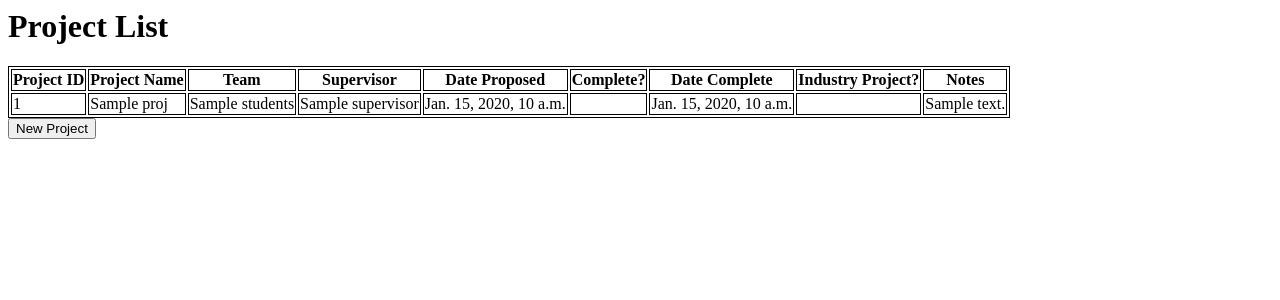
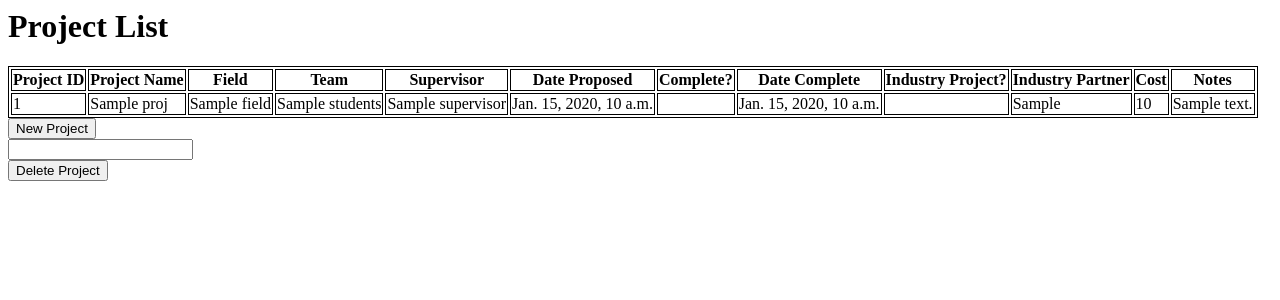
Before and after one commit to LassondeCapstoneGroup20/LassondeProjectsInventory, a Django app: template projects/templates/projects/index.html in a window 1280 px wide. Shown: the top 300 px of the page. Run offline with Django 3.2, Linux system fonts and the light colour scheme; the template is opened without the code that fills it: most values are stand-ins (such as "Sample title", 1, 10 or a date in 2020).

Commit message:
Eng field and initial delete button

```diff
--- a/projects/forms.py
+++ b/projects/forms.py
@@ -1,16 +1,20 @@
 from django import forms
+
 from .models import Project
+
 
 class ProjectForm(forms.ModelForm):
     class Meta:
         model = Project
         fields = (
             "name",
+            "field",
             "students",
             "supervisor",
             "is_complete",
             "date_complete",
             "is_industry_proj",
             "industry_partners",
+            "cost",
             "notes"
             )
--- a/projects/templates/projects/index.html
+++ b/projects/templates/projects/index.html
@@ -1,7 +1,9 @@
 <html>
   <head>
     <style>
-table, th, td {
+      table,
+      th,
+      td {
         border: 1px solid black;
       }
     </style>
@@ -14,34 +16,45 @@ table, th, td {
       <tr>
         <th>Project ID</th>
         <th>Project Name</th>
+        <th>Field</th>
         <th>Team</th>
         <th>Supervisor</th>
         <th>Date Proposed</th>
         <th>Complete?</th>
         <th>Date Complete</th>
         <th>Industry Project?</th>
+        <th>Industry Partner</th>
+        <th>Cost</th>
         <th>Notes</th>
       </tr>
       {% for proj in project_list %}
       <tr>
         <td>{{proj.id}}</td>
         <td>{{proj.name}}</td>
+        <td>{{proj.field}}</td>
         <td>{{proj.students}}</td>
         <td>{{proj.supervisor}}</td>
         <td>{{proj.date_proposed}}</td>
         <td>{{proj.is_complete}}</td>
         <td>{{proj.date_complete}}</td>
         <td>{{proj.is_industry_proj}}</td>
-            <td>{{proj.notes}}
+        <td>{{proj.industry_partners}}</td>
+        <td>{{proj.cost}}</td>
+        <td>{{proj.notes}}</td>
       </tr>
+
       {% endfor %}
     </table>
     {% else %}
     <p>No projects available.</p>
     {% endif %}
 
-
     <button onclick="location.href = '/projects/add'">New Project</button>
 
+    <form action="{% url 'projects:delete'%}" method="post">
+      {% csrf_token %}
+      <input type="text" id="proj_id" name="proj_id" /><br />
+      <input type="submit" value="Delete Project" />
+    </form>
   </body>
 </html>
--- a/projects/urls.py
+++ b/projects/urls.py
@@ -7,5 +7,5 @@ urlpatterns = [
     path('', views.index, name='index'),
     path('add/', views.add_project, name='add'),
     path('success/', views.success, name='success'),
-    path('delete/', views.delete_project, name='delete')
+    path('delete/', views.delete_project, name='delete'),
 ]
```
Also changed, not shown: projects/models.py (+19 -5 lines), projects/views.py (+11 -4 lines). Lines whose indentation alone changed are shown as unchanged.
